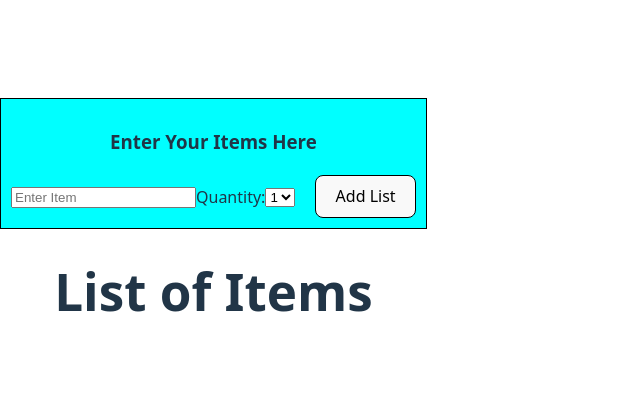
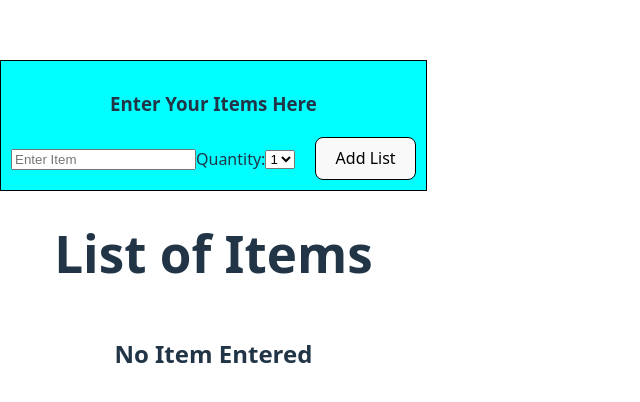
Before and after one commit to Ryanrod21/list-pract, a React (Vite) app: page / in a window 1280 px wide. Shown: the part 174-576 px from the top of the page, without its empty margins (0-640 px from the left). Built offline with nearby package versions, Linux system fonts and the light colour scheme.

Commit message:
Fix No Items Entered and List Card

```diff
--- a/src/components/ItemList.jsx
+++ b/src/components/ItemList.jsx
@@ -13,10 +13,17 @@ function ItemList({ onList, onRemove, onEditList }) {
     );
   });
 
+  let content;
+  if (onList.length === 0) {
+    content = <h2>No Item Entered</h2>;
+  } else {
+    content = renderList;
+  }
+
   return (
     <div className="allItemList">
       <h1>List of Items</h1>
-      <div className="allCards">{renderList}</div>
+      <div className="allCards">{content}</div>
     </div>
   );
 }
--- a/src/components/ListCard.jsx
+++ b/src/components/ListCard.jsx
@@ -18,24 +18,20 @@ function ListCard({ list, onRemove, onEditList }) {
     onEditList(id, newItem);
   };
 
-  // const listCard =
-  //   list.length === 0 ? (
-  //     <h2>No Items Entered</h2>
-  //   ) : (
-  //     <div key={list.id}>
-  //       <li className="nameList">
-  //         {list.item
-  //           .split(' ')
-  //           .map((word) => word.charAt(0).toUpperCase() + word.slice(1))}
-  //         ({list.quantity})
-  //       </li>
-  //     </div>
-  //   );
-
-  let content = <h3>{list.item}</h3>;
+  let content = (
+    <div key={list.id}>
+      <li className="nameList">
+        {list.item
+          .split(' ')
+          .map((word) => word.charAt(0).toUpperCase() + word.slice(1))}
+        ({list.quantity})
+      </li>
+    </div>
+  );
   if (showEdit) {
     content = <EditList onSubmit={handleSubmit} list={list} />;
   }
+
   return (
     <div className="allCard">
       <div className="cardList">
```
